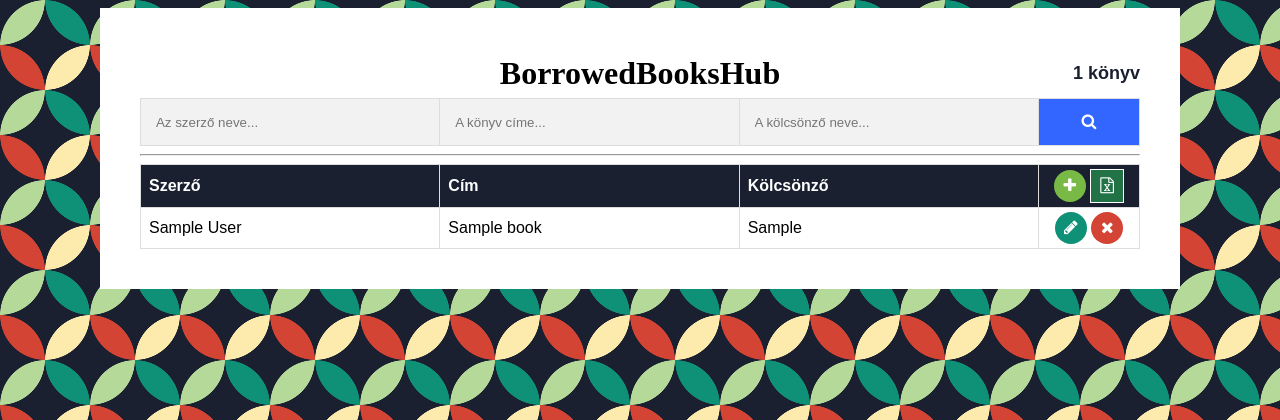
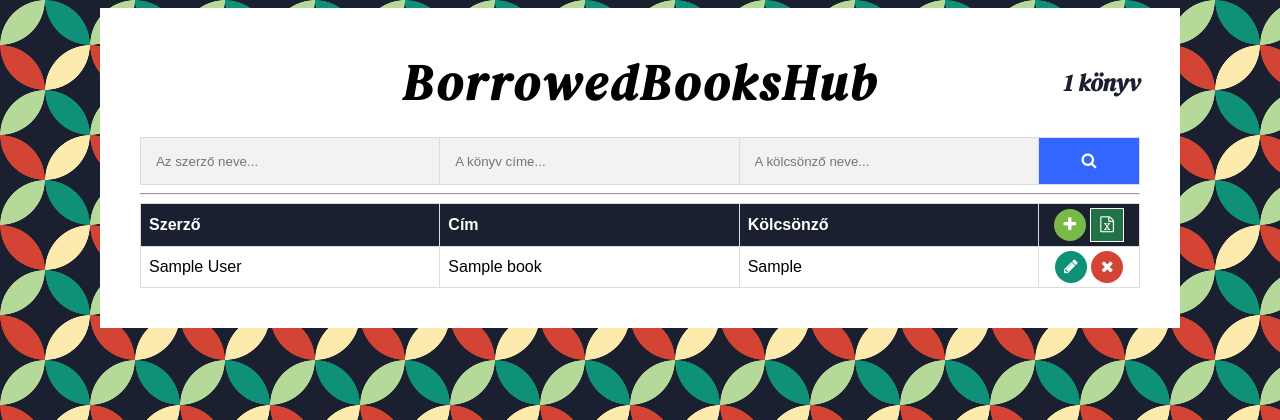
Before and after one commit to nbozsi/BorrowedBooksHub, a FastAPI app: page / in a window 1280 px wide. Shown: the top 420 px of the page. Run offline with FastAPI, Linux system fonts and the light colour scheme; tables that the repository leaves empty hold one stand-in row (values such as "Sample post"); some libraries are stand-ins or nearby versions; some web fonts are replaced.

Commit message:
font changes

```diff
--- a/app/static/style.css
+++ b/app/static/style.css
@@ -1,4 +1,5 @@
 @import url('https://fonts.cdnfonts.com/css/courier-prime-sans');
+@import url('https://fonts.googleapis.com/css2?family=DM+Serif+Display:ital@1&family=Inconsolata&display=swap');
 
 body {
     text-align: center;
@@ -24,7 +25,8 @@ body {
 .headrow {
     display: flex;
     justify-content: space-evenly;
-    height: 50px;
+    font-family: 'DM Serif Display', 'Agbalumo', serif;
+    margin-bottom: 20px;
 }
 
 .headpart {
@@ -40,15 +42,17 @@ body {
 }
 
 h1 {
+    letter-spacing: 0.2rem;
     margin: auto;
+    padding: 0;
+    font-size: 50px;
 }
 
 .counter {
     width: 100%;
     text-align: right;
     color: #1a2030;
-    font-family: Arial, Helvetica, sans-serif;
-    font-size: large;
+    font-size: x-large;
     font-weight: bold;
 }
 
```
